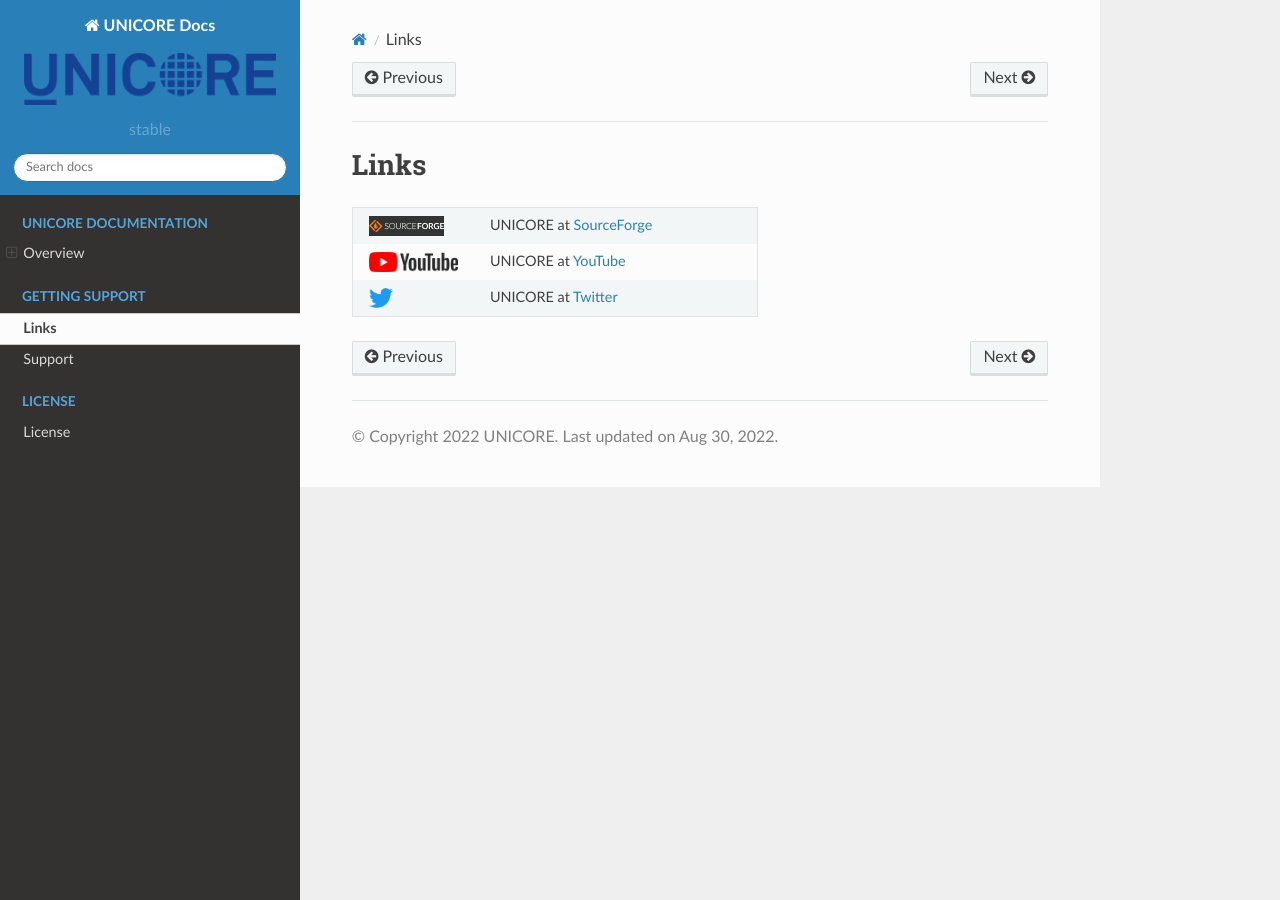
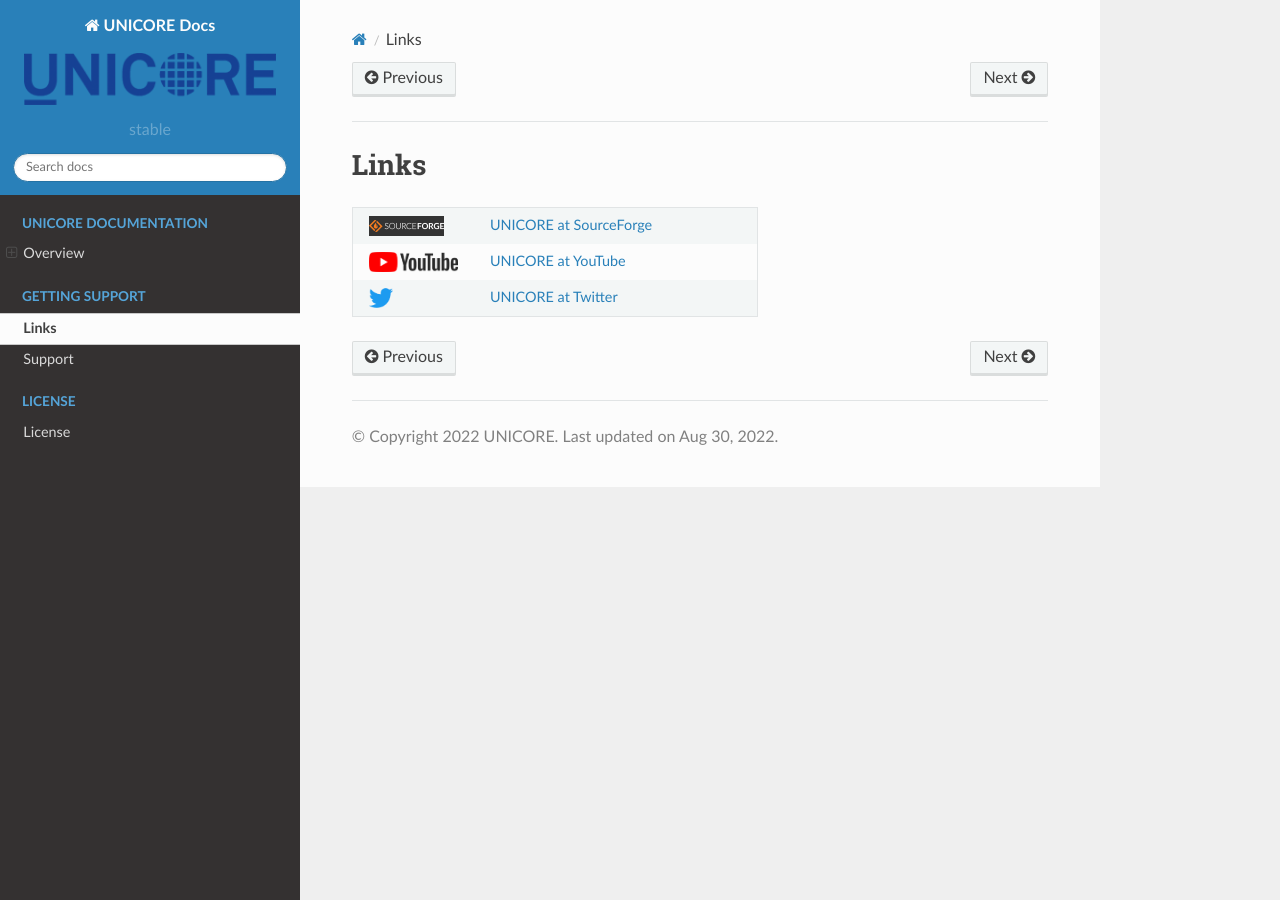
Before and after one commit to UNICORE-EU/unicore-docs, a Sphinx documentation site: the page built from source/links.rst, in a window 1280 px wide. Built offline with Sphinx 7.4.7 and the Read the Docs theme 2.0.0, drawn with Linux system fonts in a browser that asks for light colours; part of the change alters nothing that is shown.

```diff
--- a/source/links.rst
+++ b/source/links.rst
@@ -8,31 +8,31 @@ Links
 	:target: https://sourceforge.net/projects/unicore/
 	:align: middle
 
-.. _SourceForge: https://sourceforge.net/projects/unicore/
+.. _UNICORE at SourceForge: https://sourceforge.net/projects/unicore/
 
 .. |youtube-logo|  image:: _static/youtube-logo.png
 	:height: 20px
 	:target: https://www.youtube.com/channel/UCKgNmuu1kjzUn4Uav-cZONw
 	:align: middle
 
-.. _YouTube: https://www.youtube.com/channel/UCKgNmuu1kjzUn4Uav-cZONw
+.. _UNICORE at YouTube: https://www.youtube.com/channel/UCKgNmuu1kjzUn4Uav-cZONw
 
 .. |twitter-logo|  image:: _static/twitter-logo.png
 	:height: 20px
 	:target: https://twitter.com/UNICORE_EU
 	:align: middle
 
-.. _Twitter: https://twitter.com/UNICORE_EU
+.. _UNICORE at Twitter: https://twitter.com/UNICORE_EU
 
 .. table::
  :width: 100
  :widths: 30 70
  :class: noborder-tight-table
 
- +----------------+-------------------------+
- | |sf-logo|      | UNICORE at SourceForge_ |
- +----------------+-------------------------+
- | |youtube-logo| | UNICORE at YouTube_     |
- +----------------+-------------------------+
- | |twitter-logo| | UNICORE at Twitter_     |
- +----------------+-------------------------+
+ +----------------+---------------------------+
+ | |sf-logo|      | `UNICORE at SourceForge`_ |
+ +----------------+---------------------------+
+ | |youtube-logo| | `UNICORE at YouTube`_     |
+ +----------------+---------------------------+
+ | |twitter-logo| | `UNICORE at Twitter`_     |
+ +----------------+---------------------------+
```
